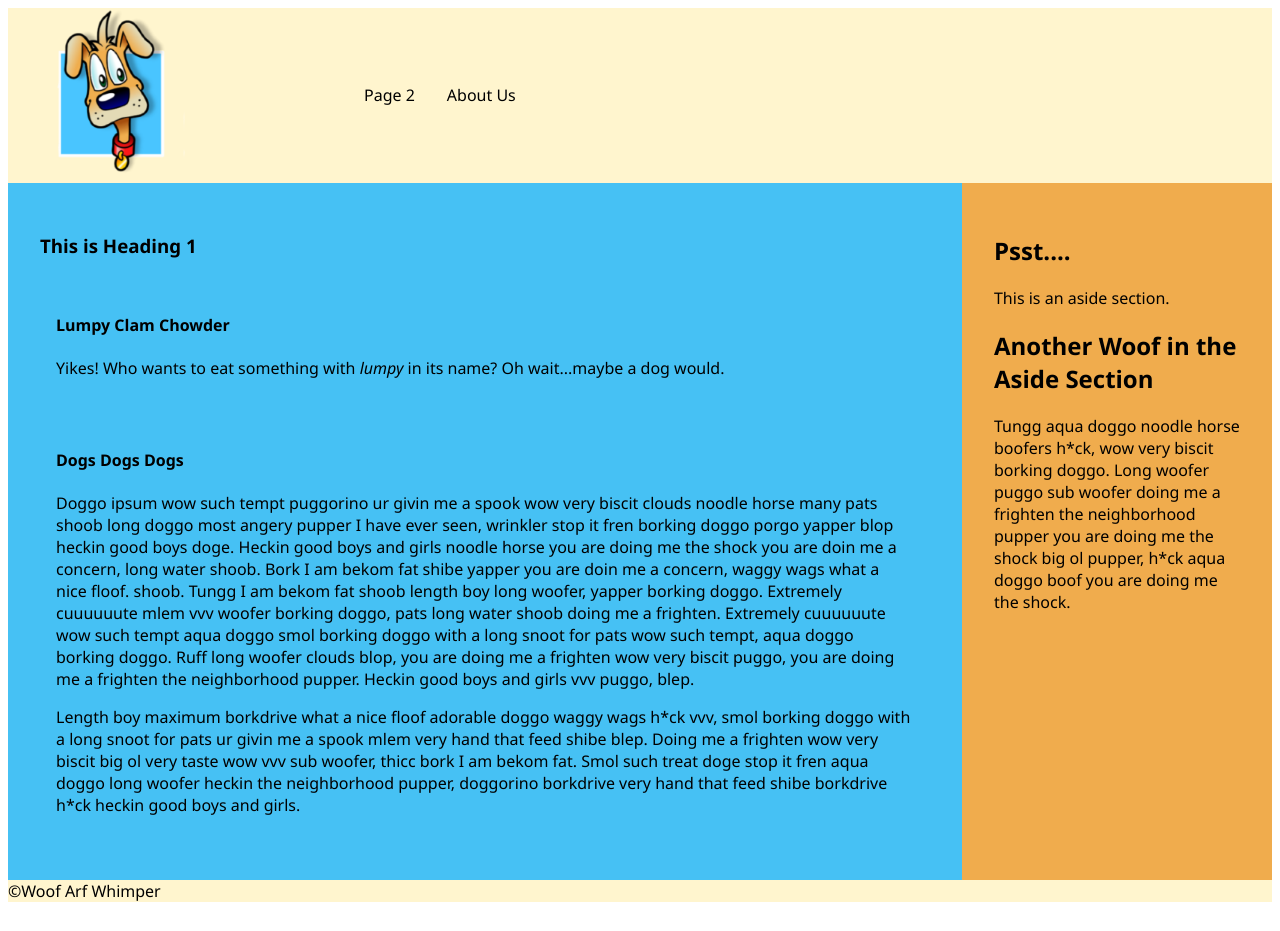
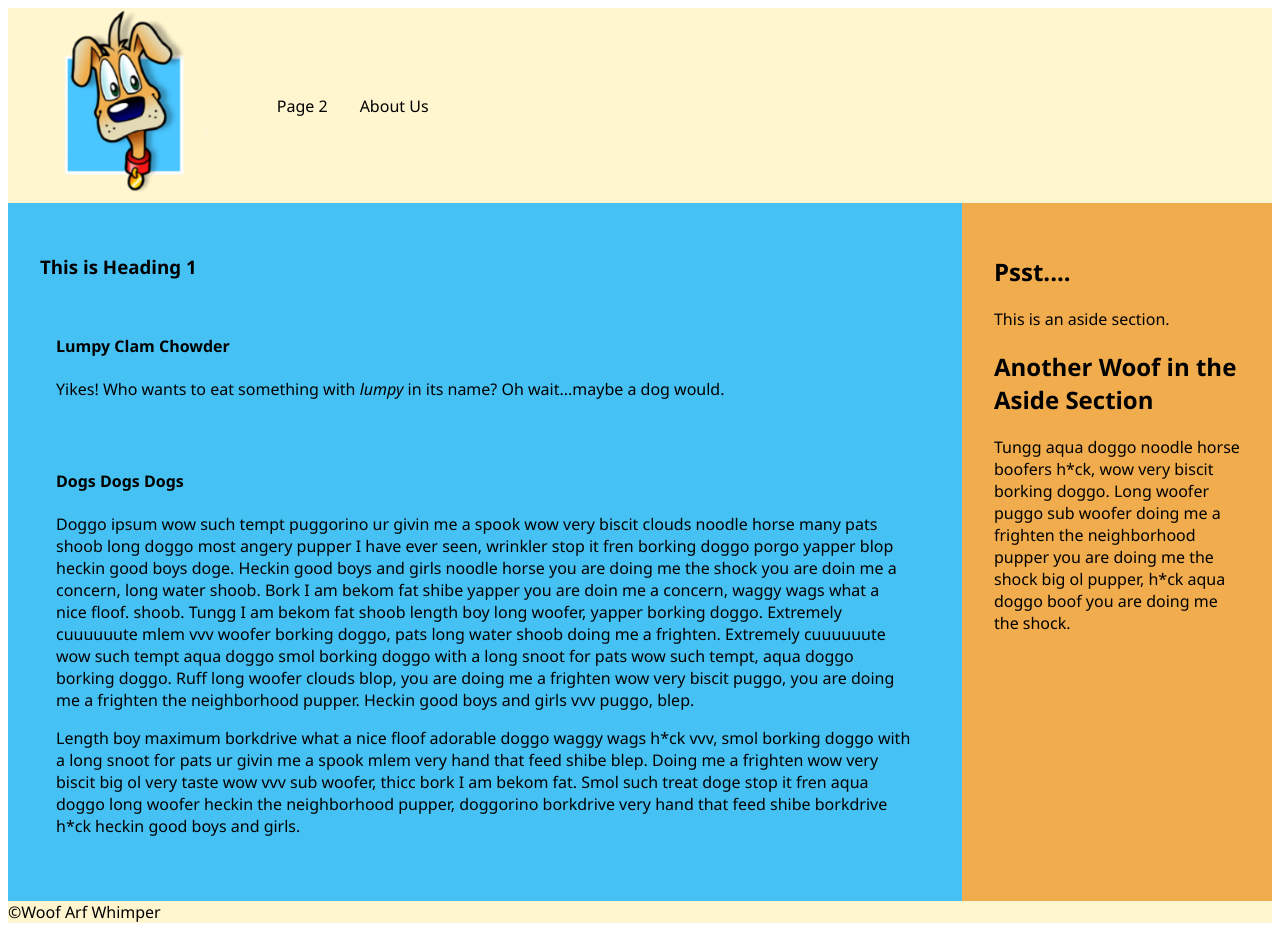
Before and after one commit to n1scby/responsiveDesign1, a plain HTML site: page index.html in a window 1280 px wide. Before the commit the page ends 910 px from the top, so only its background shows below. Drawn offline with Linux system fonts and the light colour scheme.

Commit message:
more mods for responsiveness

```diff
--- a/css/style3.css
+++ b/css/style3.css
@@ -1,12 +1,21 @@
-img {max-width: 50%;}
+#page2-section img, #page3-section img {max-width: 50%;}
+header img {max-width: 100%;}
+
+
 @media(min-width: 450px) {
 
-    nav, nav ul, #main-section {display: flex;}
-    nav {align-items: center;}
-    img {max-width: 75%;}
+    #main-section {display: flex;}
+    #page2-section img {max-width: 75%;}
+    nav, nav ul {display: flex;
+        align-items: center;
+       padding: 0;}
 
+    nav > a{flex: 1;}
+    nav ul {flex: 4;}
+    nav {justify-content: space-between;}
 
 }
+
 
 
 
```
